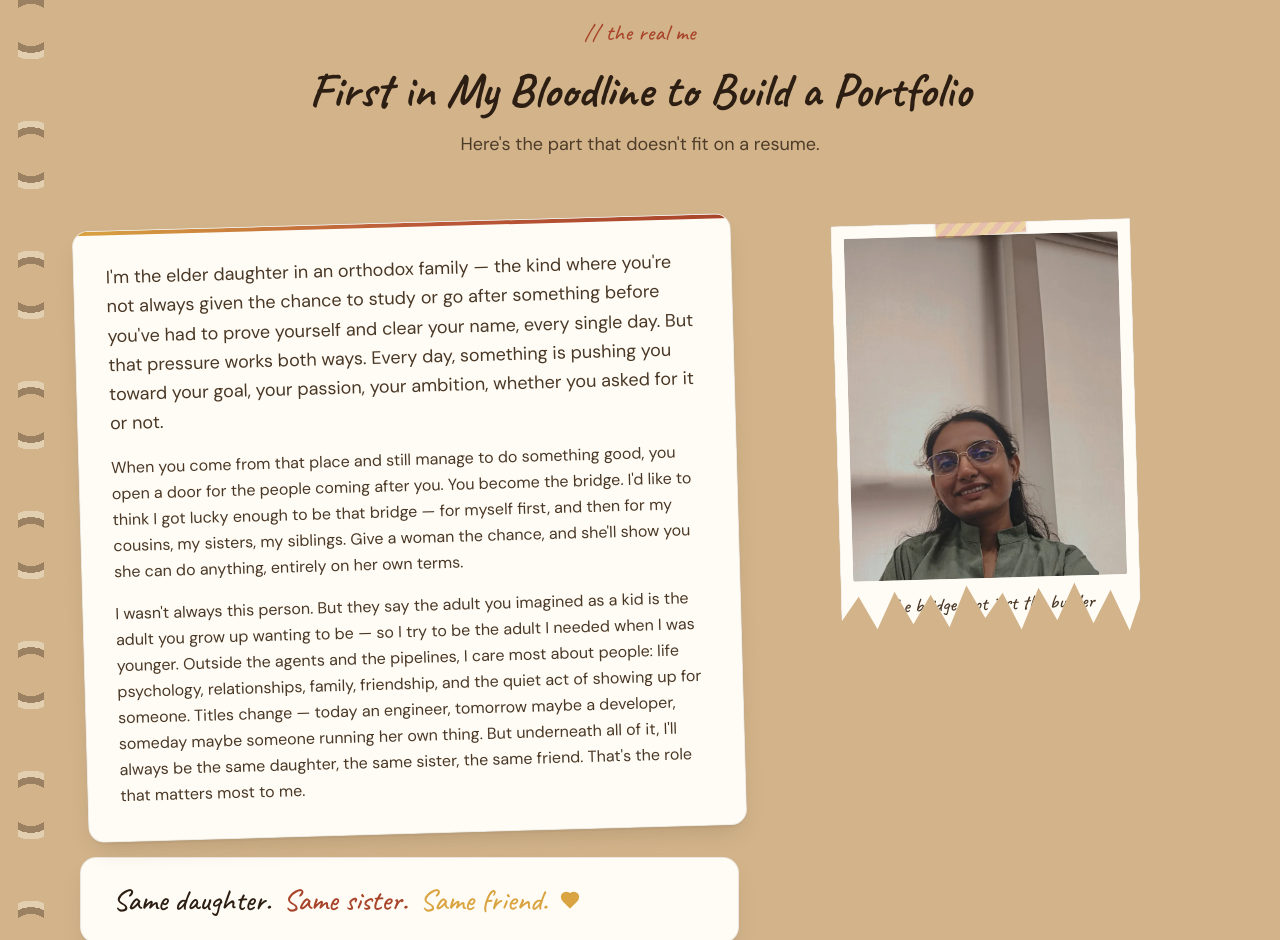
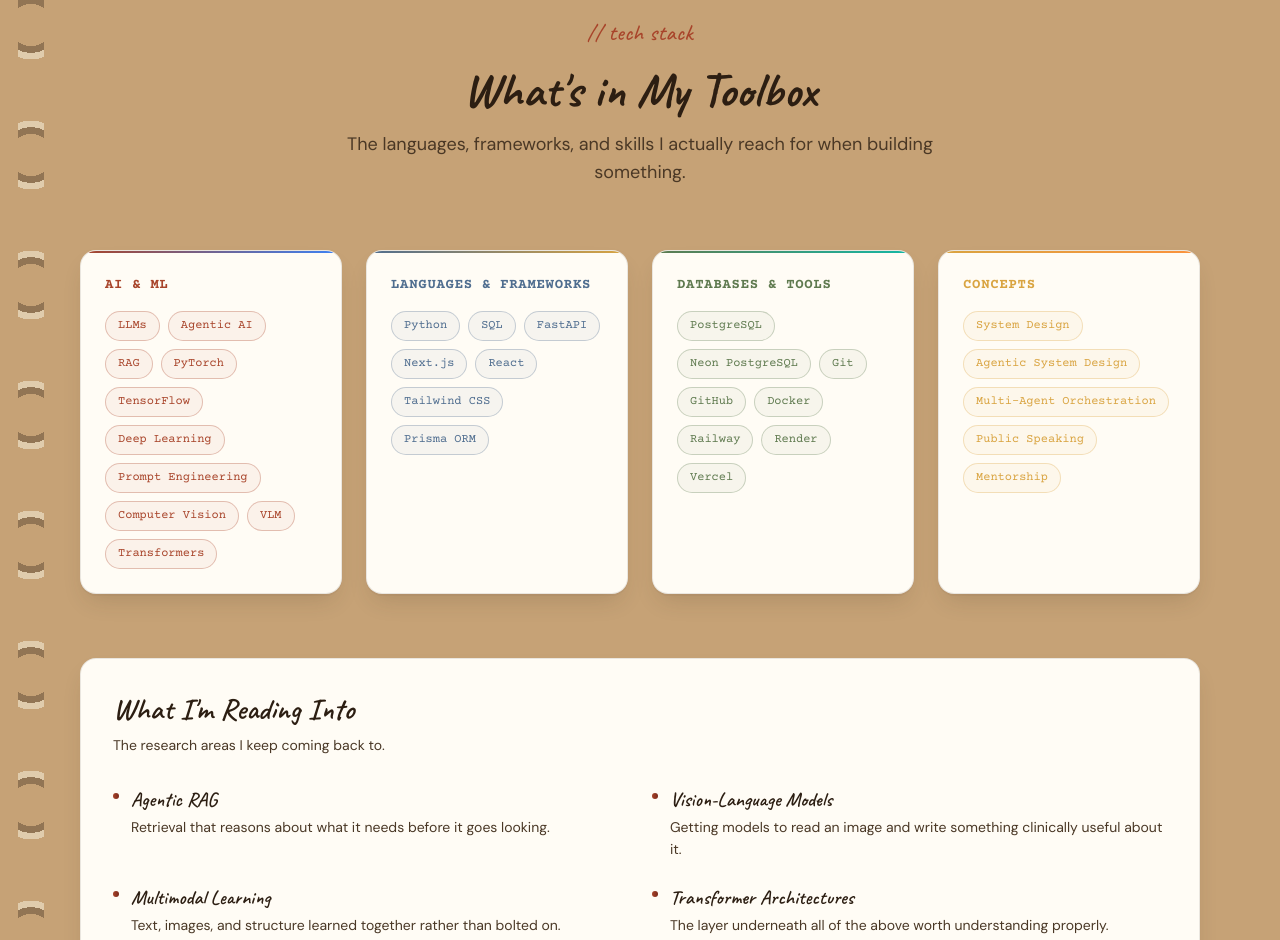
Before and after one commit to Tejashwini-Malge/Portfolio, a Next.js app: page / in a window 1280 px wide. Shown: the part 1860-2800 px from the top of the page. Built offline with nearby package versions, Linux system fonts and the light colour scheme.

Commit message:
Remove Real Me section
Didn't fit the site's vibe.

```diff
--- a/src/app/page.tsx
+++ b/src/app/page.tsx
@@ -1,6 +1,5 @@
 import HeroSection from "@/components/sections/HeroSection";
 import AboutSection from "@/components/sections/AboutSection";
-import RealMeSection from "@/components/sections/RealMeSection";
 import SkillsSection from "@/components/sections/SkillsSection";
 import ProjectsSection from "@/components/sections/ProjectsSection";
 import ExperienceSection from "@/components/sections/ExperienceSection";
@@ -15,8 +14,6 @@
       <HeroSection />
       <SectionDivider text="and then..." />
       <AboutSection />
-      <SectionDivider text="but really," />
-      <RealMeSection />
       <SectionDivider text="also," />
       <SkillsSection />
       <SectionDivider text="here's what i've made" />
--- a/src/components/sections/RealMeSection.tsx
+++ /dev/null
@@ -1,103 +0,0 @@
-"use client";
-
-import { motion } from "framer-motion";
-import Image from "next/image";
-import { Heart } from "lucide-react";
-import SectionWrapper from "../ui/SectionWrapper";
-import SectionHeader from "../ui/SectionHeader";
-
-export default function RealMeSection() {
-  return (
-    <SectionWrapper id="real-me">
-      <SectionHeader
-        tag="// the real me"
-        title="First in My Bloodline to Build a Portfolio"
-        subtitle="Here's the part that doesn't fit on a resume."
-      />
-
-      <div className="grid md:grid-cols-5 gap-8 items-start">
-        <motion.div
-          initial={{ opacity: 0, y: 30 }}
-          whileInView={{ opacity: 1, y: 0 }}
-          viewport={{ once: true }}
-          transition={{ duration: 0.7 }}
-          className="md:col-span-3 space-y-6"
-        >
-          <div className="glass-card rounded-2xl p-8 relative overflow-hidden scrap-tilt-l">
-            <div className="absolute top-0 left-0 w-full h-1 bg-gradient-to-r from-accent-pink via-accent-ember to-accent-cyan" />
-
-            <p className="font-body text-text-secondary leading-relaxed text-lg mb-4">
-              I&apos;m the elder daughter in an orthodox family — the kind
-              where you&apos;re not always given the chance to study or go
-              after something before you&apos;ve had to prove yourself and
-              clear your name, every single day. But that pressure works both
-              ways. Every day, something is pushing you toward your goal,
-              your passion, your ambition, whether you asked for it or not.
-            </p>
-
-            <p className="font-body text-text-secondary leading-relaxed mb-4">
-              When you come from that place and still manage to do something
-              good, you open a door for the people coming after you. You
-              become the bridge. I&apos;d like to think I got lucky enough to
-              be that bridge — for myself first, and then for my cousins, my
-              sisters, my siblings. Give a woman the chance, and she&apos;ll
-              show you she can do anything, entirely on her own terms.
-            </p>
-
-            <p className="font-body text-text-secondary leading-relaxed">
-              I wasn&apos;t always this person. But they say the adult you
-              imagined as a kid is the adult you grow up wanting to be — so
-              I try to be the adult I needed when I was younger. Outside the
-              agents and the pipelines, I care most about people: life
-              psychology, relationships, family, friendship, and the quiet
-              act of showing up for someone. Titles change — today an
-              engineer, tomorrow maybe a developer, someday maybe someone
-              running her own thing. But underneath all of it, I&apos;ll
-              always be the same daughter, the same sister, the same friend.
-              That&apos;s the role that matters most to me.
-            </p>
-          </div>
-
-          <motion.div
-            initial={{ opacity: 0, y: 20 }}
-            whileInView={{ opacity: 1, y: 0 }}
-            viewport={{ once: true }}
-            transition={{ duration: 0.6, delay: 0.15 }}
-            className="glass-card rounded-2xl px-8 py-6 scrap-tilt-r"
-          >
-            <p className="font-display text-2xl md:text-3xl text-text-primary flex items-center gap-3 flex-wrap">
-              Same daughter.
-              <span className="text-accent-cyan">Same sister.</span>
-              <span className="text-accent-pink">Same friend.</span>
-              <Heart size={20} className="text-accent-pink fill-accent-pink" />
-            </p>
-          </motion.div>
-        </motion.div>
-
-        <motion.div
-          initial={{ opacity: 0, x: 30, rotate: 4 }}
-          whileInView={{ opacity: 1, x: 0, rotate: 0 }}
-          viewport={{ once: true }}
-          transition={{ duration: 0.7 }}
-          className="md:col-span-2 flex justify-center"
-        >
-          <div className="relative scrap-tilt-l w-full max-w-[300px]">
-            <div className="relative glass-card torn-edge-bottom rounded-sm p-3 pb-14">
-              <div className="washi-tape" />
-              <Image
-                src="/profile.webp"
-                alt="Tejashwini Malge"
-                width={800}
-                height={1423}
-                className="rounded-sm object-cover object-top w-full aspect-[4/5]"
-              />
-              <p className="absolute bottom-4 left-0 right-0 text-center font-display text-xl text-text-secondary">
-                the bridge, not just the builder
-              </p>
-            </div>
-          </div>
-        </motion.div>
-      </div>
-    </SectionWrapper>
-  );
-}
```
Also changed, not shown: 4 other files (tests, documents, lock files or other folders).
